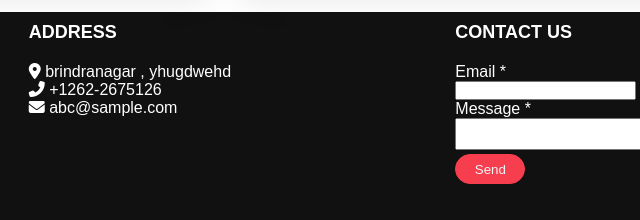
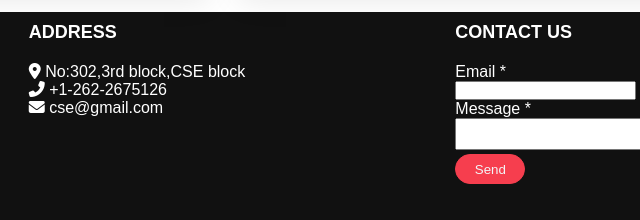
Before and after one commit to Makhd11/shop, a plain HTML site: page shopping.html in a window 1280 px wide. Shown: the part 2561-2781 px from the top of the page, 418-1058 px from the left. Drawn offline with nearby package versions, Linux system fonts and the light colour scheme.

Commit message:
second change

```diff
--- a/shopping.html
+++ b/shopping.html
@@ -353,15 +353,15 @@
         <div class="cont">
             <div class="place">
                 <span style="color:white" class="fas fa-map-marker-alt"></span>
-                <span class="text" style="color:white">brindranagar , yhugdwehd</span>
+                <span class="text" style="color:white">No:302,3rd block,CSE block</span>
             </div>
             <div class="phone">
                 <span style="color:white" class="fas fa-phone-alt"></span>
-                <span style="color:white" class="text">+1262-2675126</span>
+                <span style="color:white" class="text">+1-262-2675126</span>
             </div>
             <div class="email">
                 <span style="color:white" class="fas fa-envelope"></span>
-                <span style="color:white" class="text">abc@sample.com</span>
+                <span style="color:white" class="text">cse@gmail.com</span>
             </div>
         </div>
     </div>
@@ -390,7 +390,6 @@
     <p style="color: red">&copy;<a href=""> PULLINGO</a></p>
 </div>
 </footer>
-<div></div>
 
 <!-- jquery-->
 <script>
```
